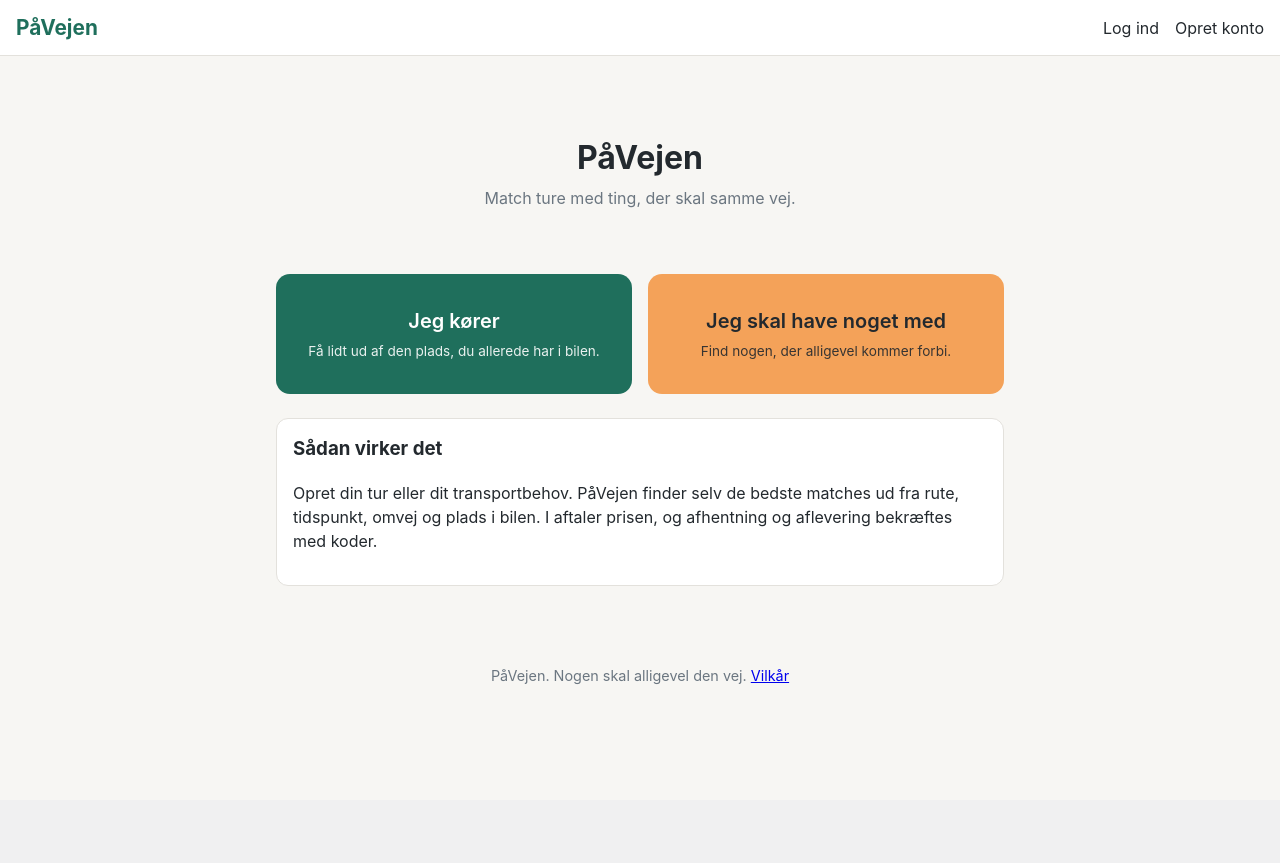
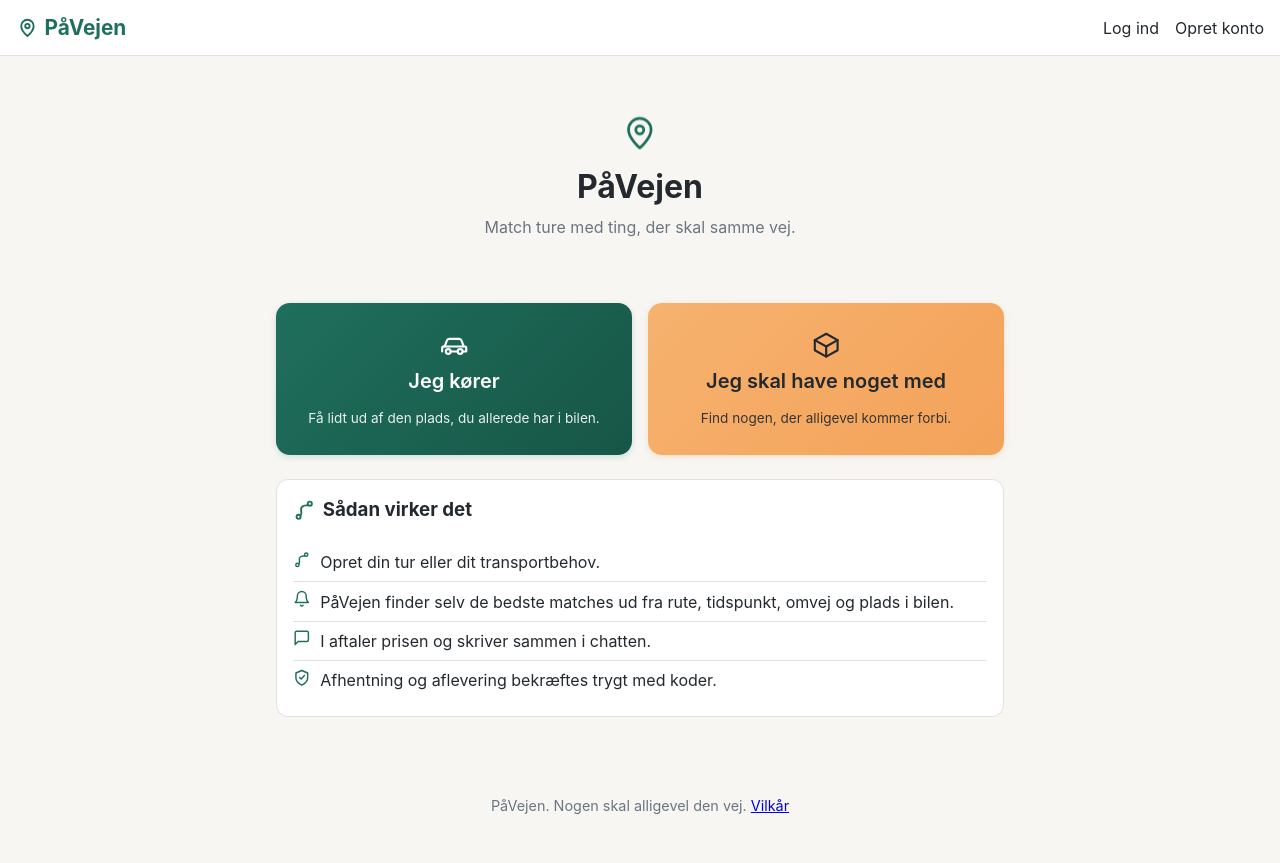
Before and after one commit to qvisty/PaaVejen, a Django app: page / in a window 1280 px wide. Before the commit the page ends 684 px from the top, so only its background shows below. Run offline with Django 5.2, Linux system fonts and the light colour scheme.

Commit message:
SVG ikoner, animationer og statusfarver
Ikonsæt som inline SVG sprite i stregstil: logo, bil, pakke, rute, gentagelse, klokke, chat, skjold med flere. Bruges i brand, hero, de to store valg, sektionsoverskrifter og Sådan virker det trinnene.

Diskrete animationer: indslusning af kort og chatbeskeder, pop af matchscore og koder, svævende heronål, løft ved hover på kort, knapper og de store valg, samt fokusring på felter. Respekterer prefers-reduced-motion.

Statusbadges får farve efter tilstand: grøn for fremdrift, blå undervejs, rød ved konflikt, grå ved annullering.

Co-Authored-By: Claude Fable 5 <noreply@anthropic.com>

Claude-Session: https://claude.ai/code/session_01S1oDDYPVRCSo4NhFmEx4Ft

```diff
--- a/apps/bookings/templates/bookings/booking_detail.html
+++ b/apps/bookings/templates/bookings/booking_detail.html
@@ -19,12 +19,12 @@
     <tr>
       <td>Betaling</td>
       <td>
-        <span class="status-badge">{{ booking.payment.get_status_display }}</span>
+        <span class="status-badge status-{{ booking.payment.status }}">{{ booking.payment.get_status_display }}</span>
         {% if is_driver %}{{ booking.payment.driver_payout }} kr. til dig efter gebyr{% endif %}
       </td>
     </tr>
     {% endif %}
-    <tr><td>Status</td><td><span class="status-badge">{{ booking.get_status_display }}</span></td></tr>
+    <tr><td>Status</td><td><span class="status-badge status-{{ booking.status }}">{{ booking.get_status_display }}</span></td></tr>
   </table>
 
   {% if booking.status == "pending" and is_driver %}
--- a/apps/core/static/css/style.css
+++ b/apps/core/static/css/style.css
@@ -35,7 +35,28 @@ body {
   font-weight: 700;
   color: var(--primary);
   text-decoration: none;
+  display: inline-flex;
+  align-items: center;
+  gap: 0.35rem;
 }
+.brand-icon { width: 1.25em; height: 1.25em; }
+.brand:hover .brand-icon { animation: bounce 0.5s ease; }
+
+/* Ikoner */
+.icon {
+  width: 1.1em;
+  height: 1.1em;
+  stroke: currentColor;
+  fill: none;
+  stroke-width: 2;
+  stroke-linecap: round;
+  stroke-linejoin: round;
+  vertical-align: -0.18em;
+  flex-shrink: 0;
+}
+.icon .fill { fill: currentColor; stroke: none; }
+.icon-title { color: var(--primary); width: 1.2em; height: 1.2em; margin-right: 0.15rem; }
+.icon-big { width: 1.9rem; height: 1.9rem; stroke-width: 1.7; }
 
 .topbar nav {
   display: flex;
@@ -75,9 +96,33 @@ body {
 .hero {
   text-align: center;
   padding: 2.5rem 0 1.5rem;
+  animation: fadeInUp 0.5s ease both;
 }
-.hero h1 { font-size: 2rem; margin-bottom: 0.25rem; }
+.hero h1 { font-size: 2rem; margin: 0.4rem 0 0.25rem; }
 .hero p { color: var(--muted); margin-top: 0; }
+.hero-icon {
+  width: 2.6rem;
+  height: 2.6rem;
+  color: var(--primary);
+  stroke-width: 1.6;
+  animation: floaty 3.5s ease-in-out infinite;
+}
+
+.how-it-works h3 { display: flex; align-items: center; gap: 0.3rem; }
+.steps {
+  list-style: none;
+  margin: 0;
+  padding: 0;
+  counter-reset: step;
+}
+.steps li {
+  display: flex;
+  align-items: baseline;
+  gap: 0.6rem;
+  padding: 0.45rem 0;
+}
+.steps li .icon { color: var(--primary); }
+.steps li + li { border-top: 1px solid var(--border); }
 
 .big-choices {
   display: grid;
@@ -90,20 +135,32 @@ body {
 }
 
 .big-choice {
-  display: block;
-  background: var(--primary);
+  display: flex;
+  flex-direction: column;
+  align-items: center;
+  gap: 0.35rem;
+  background: linear-gradient(135deg, var(--primary), var(--primary-dark));
   color: #fff;
   text-decoration: none;
   border-radius: 14px;
-  padding: 2rem 1.5rem;
+  padding: 1.7rem 1.5rem;
   text-align: center;
   font-size: 1.25rem;
   font-weight: 600;
-  transition: background 0.15s ease;
+  transition: transform 0.18s ease, box-shadow 0.18s ease, filter 0.18s ease;
+  box-shadow: 0 2px 6px rgba(31, 111, 92, 0.18);
 }
-.big-choice:hover { background: var(--primary-dark); }
-.big-choice.secondary { background: var(--accent); color: var(--text); }
-.big-choice.secondary:hover { filter: brightness(0.95); }
+.big-choice:hover {
+  transform: translateY(-3px);
+  box-shadow: 0 10px 22px rgba(31, 111, 92, 0.28);
+}
+.big-choice:active { transform: translateY(-1px); }
+.big-choice.secondary {
+  background: linear-gradient(135deg, #f6b26f, var(--accent));
+  color: var(--text);
+  box-shadow: 0 2px 6px rgba(244, 162, 89, 0.25);
+}
+.big-choice.secondary:hover { box-shadow: 0 10px 22px rgba(244, 162, 89, 0.4); }
 .big-choice small {
   display: block;
   font-size: 0.85rem;
--- a/apps/core/templates/base.html
+++ b/apps/core/templates/base.html
@@ -9,8 +9,10 @@
   {% block extra_head %}{% endblock %}
 </head>
 <body>
+  {% include "core/icons.html" %}
   <header class="topbar">
-    <a class="brand" href="{% url 'home' %}">PåVejen</a>
+    <a class="brand" href="{% url 'home' %}">
+      <svg class="icon brand-icon"><use href="#icon-logo"/></svg>PåVejen</a>
     <nav>
       {% if user.is_authenticated %}
         <a href="{% url 'dashboard' %}">Oversigt</a>
--- /dev/null
+++ b/apps/core/templates/core/big_choices.html
@@ -0,0 +1,12 @@
+<div class="big-choices">
+  <a class="big-choice" href="{% url 'trip_create' %}">
+    <svg class="icon icon-big"><use href="#icon-car"/></svg>
+    <span>Jeg kører</span>
+    {% if with_text %}<small>Få lidt ud af den plads, du allerede har i bilen.</small>{% endif %}
+  </a>
+  <a class="big-choice secondary" href="{% url 'request_create' %}">
+    <svg class="icon icon-big"><use href="#icon-box"/></svg>
+    <span>Jeg skal have noget med</span>
+    {% if with_text %}<small>Find nogen, der alligevel kommer forbi.</small>{% endif %}
+  </a>
+</div>
--- a/apps/core/templates/core/home.html
+++ b/apps/core/templates/core/home.html
@@ -2,27 +2,20 @@
 
 {% block content %}
 <div class="hero">
+  <svg class="icon hero-icon"><use href="#icon-logo"/></svg>
   <h1>PåVejen</h1>
   <p>Match ture med ting, der skal samme vej.</p>
 </div>
 
-<div class="big-choices">
-  <a class="big-choice" href="{% url 'trip_create' %}">
-    Jeg kører
-    <small>Få lidt ud af den plads, du allerede har i bilen.</small>
-  </a>
-  <a class="big-choice secondary" href="{% url 'request_create' %}">
-    Jeg skal have noget med
-    <small>Find nogen, der alligevel kommer forbi.</small>
-  </a>
-</div>
+{% include "core/big_choices.html" with with_text=True %}
 
-<div class="card">
-  <h3>Sådan virker det</h3>
-  <p>
-    Opret din tur eller dit transportbehov. PåVejen finder selv de bedste
-    matches ud fra rute, tidspunkt, omvej og plads i bilen. I aftaler
-    prisen, og afhentning og aflevering bekræftes med koder.
-  </p>
+<div class="card how-it-works">
+  <h3><svg class="icon icon-title"><use href="#icon-route"/></svg> Sådan virker det</h3>
+  <ol class="steps">
+    <li><svg class="icon"><use href="#icon-route"/></svg> Opret din tur eller dit transportbehov.</li>
+    <li><svg class="icon"><use href="#icon-bell"/></svg> PåVejen finder selv de bedste matches ud fra rute, tidspunkt, omvej og plads i bilen.</li>
+    <li><svg class="icon"><use href="#icon-chat"/></svg> I aftaler prisen og skriver sammen i chatten.</li>
+    <li><svg class="icon"><use href="#icon-shield"/></svg> Afhentning og aflevering bekræftes trygt med koder.</li>
+  </ol>
 </div>
 {% endblock %}
--- a/apps/transport/templates/transport/request_detail.html
+++ b/apps/transport/templates/transport/request_detail.html
@@ -22,7 +22,7 @@
     <tr><td>Tidligste afhentning</td><td>{{ transport_request.earliest_pickup|date:"j. F H:i" }}</td></tr>
     {% endif %}
     <tr><td>Seneste aflevering</td><td>{{ transport_request.latest_delivery|date:"j. F H:i" }}</td></tr>
-    <tr><td>Status</td><td><span class="status-badge">{{ transport_request.get_status_display }}</span></td></tr>
+    <tr><td>Status</td><td><span class="status-badge status-{{ transport_request.status }}">{{ transport_request.get_status_display }}</span></td></tr>
   </table>
   <div class="actions">
     {% if transport_request.status == "published" or transport_request.status == "matched" %}
@@ -59,7 +59,7 @@
           <button type="submit">Send forespørgsel</button>
         </form>
         {% else %}
-        <span class="status-badge">{{ match.get_status_display }}</span>
+        <span class="status-badge status-{{ match.status }}">{{ match.get_status_display }}</span>
         {% endif %}
       </div>
     </div>
--- a/apps/trips/templates/trips/recurring_detail.html
+++ b/apps/trips/templates/trips/recurring_detail.html
@@ -27,7 +27,7 @@
     <div>
       <strong>{{ trip.departure_time|date:"l j. F H:i" }}</strong>
       <div class="meta">
-        <span class="status-badge">{{ trip.get_status_display }}</span>
+        <span class="status-badge status-{{ trip.status }}">{{ trip.get_status_display }}</span>
         {{ trip.matches.count }} match{{ trip.matches.count|pluralize:"es" }}
       </div>
     </div>
--- a/apps/trips/templates/trips/trip_detail.html
+++ b/apps/trips/templates/trips/trip_detail.html
@@ -9,7 +9,7 @@
     <tr><td>Afgang</td><td>{{ trip.departure_time|date:"l j. F Y H:i" }}</td></tr>
     <tr><td>Ledig kapacitet</td><td>{{ trip.get_capacity_display }}</td></tr>
     <tr><td>Maksimal omvej</td><td>{{ trip.max_detour_minutes }} minutter</td></tr>
-    <tr><td>Status</td><td><span class="status-badge">{{ trip.get_status_display }}</span></td></tr>
+    <tr><td>Status</td><td><span class="status-badge status-{{ trip.status }}">{{ trip.get_status_display }}</span></td></tr>
   </table>
   <div class="actions">
     {% if trip.status == "active" %}
@@ -30,7 +30,7 @@
         {{ match.transport_request.get_size_display }},
         +{{ match.detour_minutes|floatformat:0 }} min. omvej,
         {{ match.suggested_price }} kr.
-        <span class="status-badge">{{ match.get_status_display }}</span>
+        <span class="status-badge status-{{ match.status }}">{{ match.get_status_display }}</span>
       </div>
       <div class="meta">{{ match.transport_request.description|truncatechars:120 }}</div>
       <div class="meta"><a href="{% url 'report_request' match.transport_request.pk %}">Rapportér opgaven</a></div>
```
Also changed, not shown: other parts of apps/core/static/css/style.css (+83 -2 lines), apps/core/templates/core/dashboard.html (+10 -13 lines), apps/core/templates/core/icons.html (added, +51 -0 lines).
